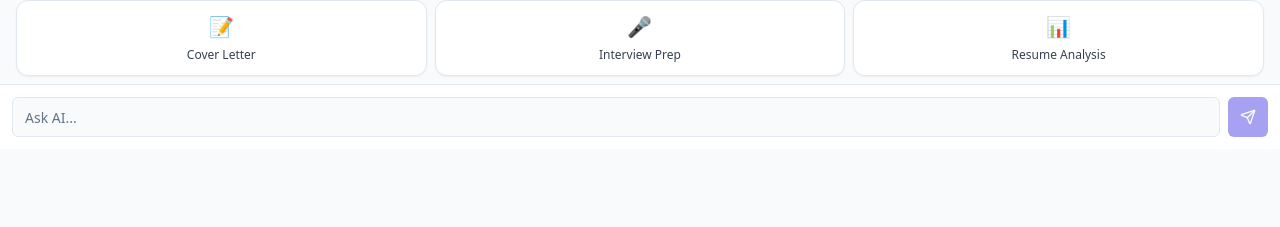
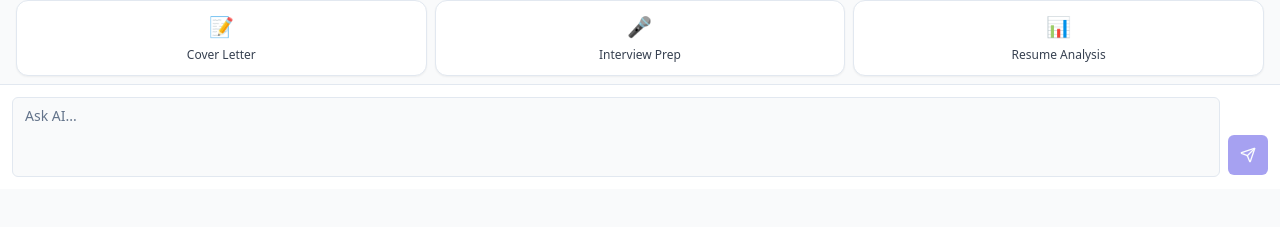
Before and after one commit to xwfang/hkschoolweb, a React app in the folder frontend/: page /app/chat in a window 1280 px wide. Shown: the part 166-393 px from the top of the page. Built offline with nearby package versions, Linux system fonts and the light colour scheme; no server answers; the HTML template or start-up script is replaced by a standard one.

Commit message:
style: enlarge chat input area to textarea

```diff
--- a/frontend/src/pages/app/chat.tsx
+++ b/frontend/src/pages/app/chat.tsx
@@ -2,7 +2,6 @@ import { useState, useRef, useEffect } from "react";
 import { useMutation } from "@tanstack/react-query";
 import { Send, Bot, User, Sparkles } from "lucide-react";
 import { Button } from "@/components/ui/button";
-import { Input } from "@/components/ui/input";
 import { aiApi } from "@/api/ai";
 import { cn } from "@/lib/utils";
 import { useTranslation } from "react-i18next";
@@ -194,18 +193,27 @@ export default function ChatPage() {
 
       {/* Input */}
       <div className="bg-white border-t p-3 safe-area-pb">
-        <form onSubmit={(e) => handleSend(e)} className="flex gap-2">
-          <Input
+        <form onSubmit={(e) => handleSend(e)} className="flex gap-2 items-end">
+          <textarea
             value={inputValue}
             onChange={(e) => setInputValue(e.target.value)}
+            onKeyDown={(e) => {
+              if (e.key === 'Enter' && !e.shiftKey) {
+                e.preventDefault();
+                handleSend(undefined);
+              }
+            }}
             placeholder={t('chat.input_placeholder')}
-            className="flex-1 bg-gray-50 focus:bg-white"
+            className={cn(
+              "flex w-full rounded-md border border-input bg-background px-3 py-2 text-sm ring-offset-background placeholder:text-muted-foreground focus-visible:outline-none focus-visible:ring-2 focus-visible:ring-ring focus-visible:ring-offset-2 disabled:cursor-not-allowed disabled:opacity-50",
+              "flex-1 bg-gray-50 focus:bg-white resize-none min-h-[80px]"
+            )}
             disabled={chatMutation.isPending}
           />
           <Button
             type="submit"
             size="icon"
-            className="shrink-0 bg-indigo-600 hover:bg-indigo-700"
+            className="shrink-0 bg-indigo-600 hover:bg-indigo-700 h-10 w-10 mb-0.5"
             disabled={!inputValue.trim() || chatMutation.isPending}
           >
             <Send className="h-4 w-4" />
```
